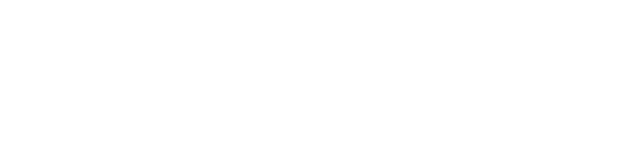
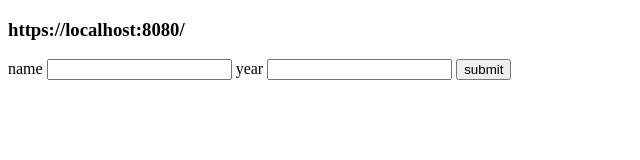
Before and after one commit to acciojob/sharable-urls-Rohan0004, a website: page main.html in a window 1280 px wide. Shown: the whole page, without its empty margins (0-640 px from the left). Drawn offline with Linux system fonts and the light colour scheme.

Commit message:
created a submission

```diff
--- a/main.html
+++ b/main.html
@@ -1,6 +1,14 @@
 <!DOCTYPE html>
 <html>
   <body>
+	  <h3 id = "url">https://localhost:8080/</h3>
+	  <form onsubmit="updURL()">
+		  <label for="name">name</label>
+		  <input type="text" id="name" name="name">
+		  <label for="year">year</label>
+		  <input type="number" id="year" name="year">
+		  <button type="submit">submit</button>
+	  </form>
     <script type="text/javascript" src="./script.js">
 </script>
   </body>
--- a/script.js
+++ b/script.js
@@ -1 +1,17 @@
-// your code here
+function updURL() {
+	 event.preventDefault();
+	var name = document.getElementById("name").value;
+	var year = document.getElementById("year").value;
+	var url = "https://localhost:8080/";
+	if (name && year) {
+        // Concatenate both name and year to the URL
+        url += "?name=" + name + "&year=" + year;
+    } else if (name) {
+        // Concatenate only name to the URL
+        url += "?name=" + name;
+    } else if (year) {
+        // Concatenate only year to the URL
+        url += "?year=" + year;
+    }
+	document.getElementById("url").textContent = url;
+}
```
